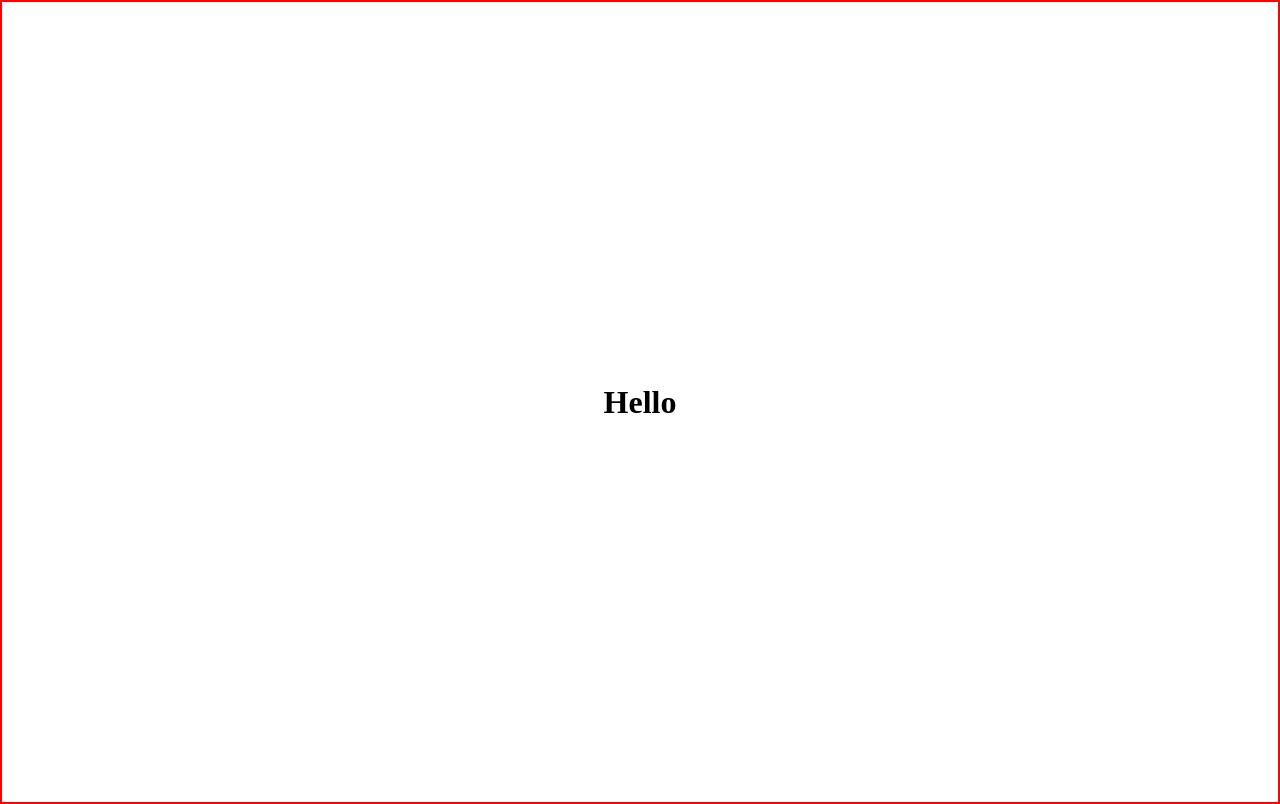
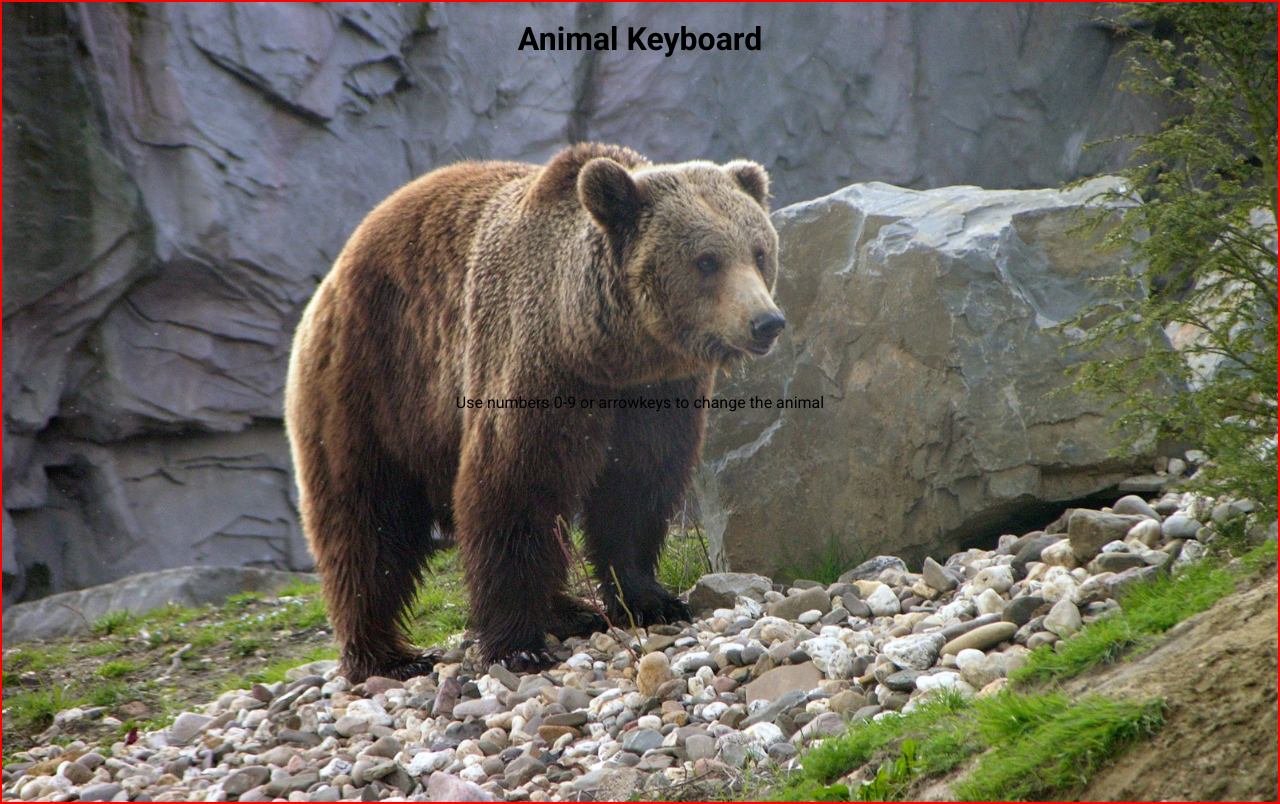
Before and after one commit to mrkarstrom/JavaScript-Project-1, a plain HTML site: page index.html in a window 1280 px wide. Drawn offline with Linux system fonts and the light colour scheme.

Commit message:
feat (index.html): Setting the first background - bear

```diff
--- a/index.html
+++ b/index.html
@@ -1,14 +1,23 @@
 <!DOCTYPE html>
 <html lang="en">
-<head>
-    <meta charset="UTF-8">
-    <meta http-equiv="X-UA-Compatible" content="IE=edge">
-    <meta name="viewport" content="width=device-width, initial-scale=1.0">
-    <link rel="stylesheet" href="style.css">
+  <head>
+    <meta charset="UTF-8" />
+    <meta http-equiv="X-UA-Compatible" content="IE=edge" />
+    <meta name="viewport" content="width=device-width, initial-scale=1.0" />
+    <link rel="stylesheet" href="style.css" />
+    <link
+      href="https://fonts.googleapis.com/css?family=Roboto:100,100italic,300,300italic,regular,italic,500,500italic,700,700italic,900,900italic"
+      rel="stylesheet"
+    />
     <title>Project 1 - Animal Keyboard</title>
-</head>
-<body>
-    <h1>Hello</h1>
-</body>
-<script src="script.js"></script>
+  </head>
+  <body>
+    <main>
+      <header>
+        <h1>Animal Keyboard</h1>
+      </header>
+      <div id="info">Use numbers 0-9 or arrowkeys to change the animal</div>
+    </main>
+  </body>
+  <script src="script.js"></script>
 </html>
--- a/style.css
+++ b/style.css
@@ -22,3 +22,24 @@ body {
     align-items: center;
     background-color: var(--dark);
 }
+
+main {
+    width: 100%;
+    height: 100vh;
+    display: flex;
+    align-items: center;
+    justify-content: center;
+    flex-direction: column;
+    font-family: 'Roboto';
+    background-image: url('./img/bear.jpg');
+    background-repeat: no-repeat;
+    background-size: cover;
+    background-position: center center;
+}
+
+
+
+header {
+    position: absolute;
+    top: 20px;
+}
```
Also changed, not shown: img/bear.jpg (added).
